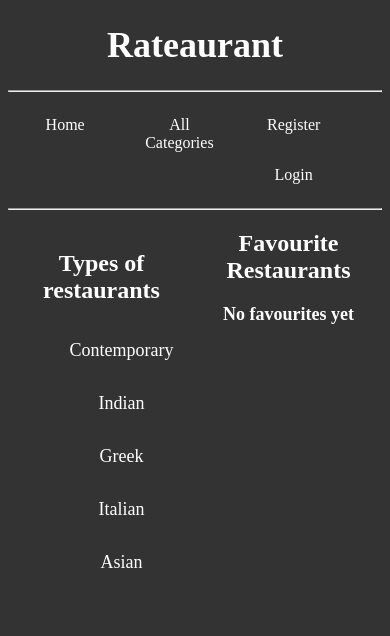
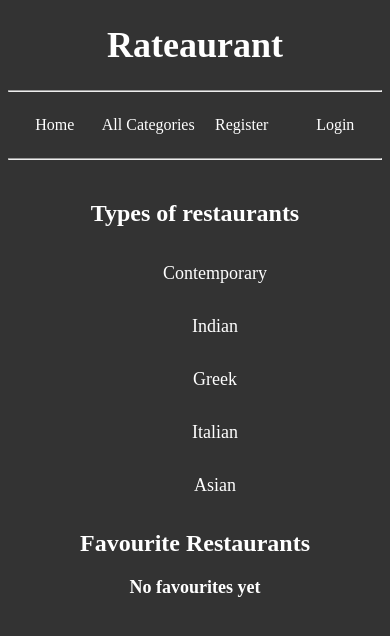
Before and after one commit to AidenSmith04/Rateaurant, a Django app: page /project/categories/ in a window 390 px wide. Shown: the top 636 px of the page. Run offline with Django 3.2, Linux system fonts and the light colour scheme.

Commit message:
Done Mobile Display

```diff
--- a/Static/Rateaurant/Style.css
+++ b/Static/Rateaurant/Style.css
@@ -39,9 +39,9 @@ li {
     display: block;
     color: white;
     text-align: center;
-    padding: 16px;
+    padding: 16px 0px;
     text-decoration: none;
-    width:22%;
+    width:25%;
     }
 
 #Navbar span a:hover {
@@ -62,7 +62,7 @@ li {
     display: block;
     color: white;
     text-align: center;
-    padding: 16px;
+    padding: 16px 0px;
     text-decoration: none;
 }
 
@@ -73,21 +73,20 @@ li {
 #image {
     margin-left: 50%;
     width: 50%;
-    }
+}
 
 #aboutus {
     margin-left: 50%;
     width: 50%;
     text-align: center;
-    }
+}
 
 #Rightlist{
     margin-left: 50%;
-    background-color: #333;
     padding: 0;
     text-align: center;
     font-size: 18px;
-    }
+}
 
 #Rightlist a {
     display: block;
@@ -124,3 +123,47 @@ li {
     margin-left: 76%;
     width: 24%;
 }
+
+@media (max-width: 600px){
+    #Leftlist{
+        width: 100%;
+    }
+}
+
+@media (max-width: 600px) {
+    #image {
+        display:none;
+    }
+}
+
+@media (max-width: 600px) {
+    #aboutus {
+        clear:both;
+        margin-left: 0%;
+        width: 100%;
+        text-align: center;
+    }
+}
+
+@media (max-width: 600px) {
+    #Rightlist{
+        width: 100%;
+        margin-left: 0%;
+        padding: 0;
+        text-align: center;
+        font-size: 18px;
+    }
+}
+
+@media (max-width: 600px) {
+    #restaurantImage{
+        display:none;
+    }
+}
+
+@media (max-width: 600px) {
+    #googleMaps{
+        margin-left: 50%;
+        width: 50%;
+    }
+}
```
